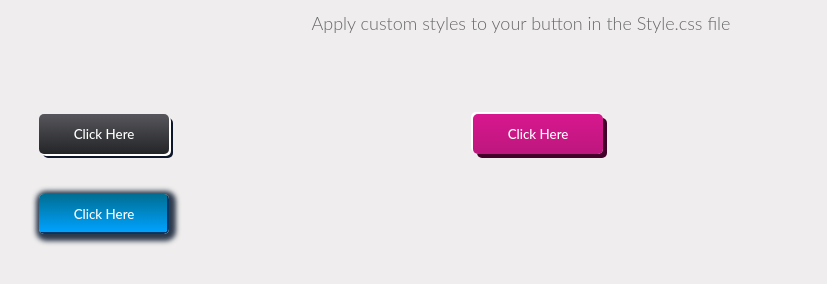
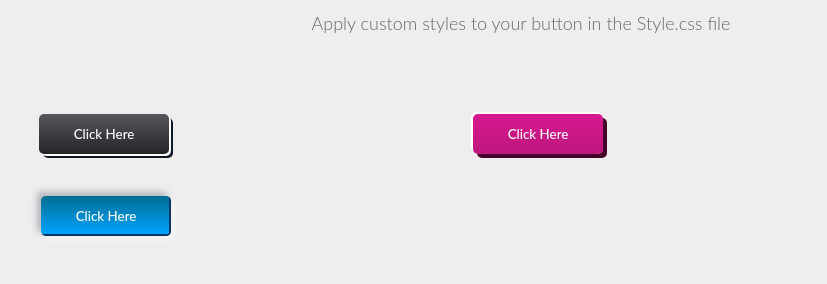
Before and after one commit to Emmanuel802/https---github.com-Emmanuel802-Module_5R_CS20240250_PTO2407_GROUPB_EMMANUELANOTIDAMWAMUKA_SDF05R, a plain HTML site: page index.html in a window 1280 px wide. In both pictures the pointer is over the button 223 px from the left and 330 px from the top of the page. Shown: the part 116-400 px from the top of the page, without its empty margins (119-946 px from the left). Drawn offline with Linux system fonts and the light colour scheme.

Commit message:
explaination video

```diff
--- a/style.css
+++ b/style.css
@@ -142,12 +142,15 @@ p {
     color: #fff;
     border: none;
     background: transparent;
+    box-shadow:  4px 4px 6px 0 rgba(255,255,255,.5),
+            -4px -4px 6px 0 rgba(116, 125, 136, .5),
+    inset -4px -4px 6px 0 rgba(255,255,255,.2),
+    inset 4px 4px 6px 0 rgba(0, 0, 0, .4);
+    transform: translate(2px, 2px);
   }
   .btn-3:hover:after {
     background: rgb(0, 162, 255);
     background: linear-gradient(0deg, rgb(0, 162, 255) 0%, rgb(0, 107, 139) 100%);
-    -webkit-transform: scale(1);
-    transform: scale(1);
     box-shadow: 3px 3px 3px 3px rgb(0, 54, 99), 6px 6px 0 0 rgb(0, 54, 99);
     transform: translate(-2px, -2px);
   }
```
Also changed, not shown: 1 other file.
